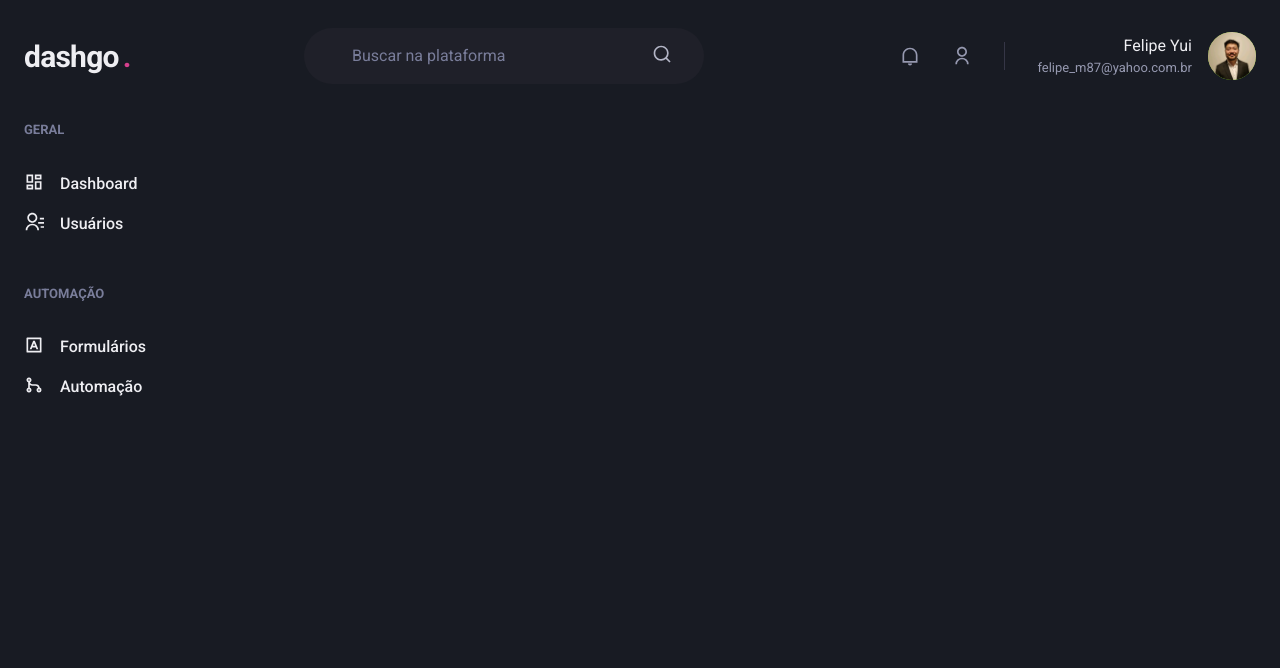
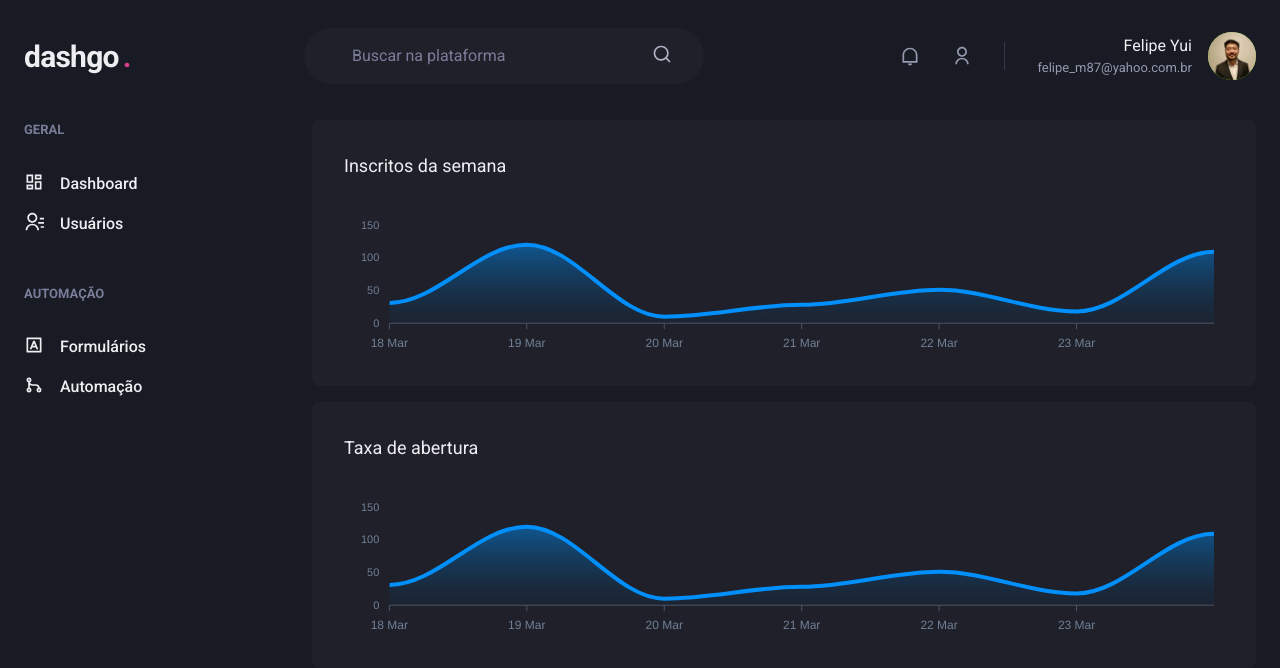
Before and after one commit to felipekejo/dashgo, a Next.js app: page /dashboard in a window 1280 px wide. Shown: the top 668 px of the page. Built offline with nearby package versions, Linux system fonts and the light colour scheme.

Commit message:
Page: Dashcboard

```diff
--- a/package.json
+++ b/package.json
@@ -13,9 +13,11 @@
     "@chakra-ui/react": "^1.6.5",
     "@emotion/react": "^11.4.1",
     "@emotion/styled": "^11.3.0",
+    "apexcharts": "^3.27.3",
     "framer-motion": "^4.1.17",
     "next": "11.0.1",
     "react": "17.0.2",
+    "react-apexcharts": "^1.3.9",
     "react-dom": "17.0.2",
     "react-icons": "^4.2.0"
   },
--- a/src/pages/dashboard.tsx
+++ b/src/pages/dashboard.tsx
@@ -1,13 +1,103 @@
-import { Flex } from "@chakra-ui/react";
+import { Box, Flex, SimpleGrid, Text, theme } from "@chakra-ui/react";
+import dynamic from 'next/dynamic'
 import { Header } from "../components/Header";
 import { Sidebar } from "../components/Sidebar";
+import { ApexOptions } from 'apexcharts';
+
+const Chart = dynamic(() => import('react-apexcharts'), {
+  ssr: false
+})
+
+
+const options: ApexOptions = {
+  chart: {
+    toolbar: {
+      show: false
+    },
+    zoom: {
+      enabled: false
+    },
+    foreColor: theme.colors.gray[500]
+  },
+  grid: {
+    show: false
+  },
+  dataLabels: {
+    enabled: false
+  },
+  tooltip: {
+    enabled: false
+  },
+  xaxis: {
+    type: 'datetime',
+    axisBorder: {
+      color: theme.colors.gray[600]
+    },
+    axisTicks: {
+      color: theme.colors.gray[600]
+    },
+    categories: [
+      '2021-03-18T00:00:00.000Z',
+      '2021-03-19T00:00:00.000Z',
+      '2021-03-20T00:00:00.000Z',
+      '2021-03-21T00:00:00.000Z',
+      '2021-03-22T00:00:00.000Z',
+      '2021-03-23T00:00:00.000Z',
+      '2021-03-24T00:00:00.000Z',
+
+    ],
+  },
+  fill: {
+    opacity: 0.3,
+    type: 'gradient',
+    gradient: {
+      shade: 'dark',
+      opacityFrom: 0.7,
+      opacityTo: 0.3
+    }
+  }
+}
+
+const series = [
+  {
+    name: 'series1',
+    data: [31, 120, 10, 28, 51, 18, 109]
+  }
+]
 
 export default function Dashboard() {
+
+
   return (
     <Flex direction="column" h="100vh">
       <Header />
       <Flex w="100%" my="6" maxWidth={1480} mx="auto" px="6">
         <Sidebar />
+        <SimpleGrid flex="1" gap="4" minChildWidth="520px" align="flex-start">
+          <Box
+            p="8"
+            bg="gray.800"
+            borderRadius={8}
+            pb="4"
+          >
+            <Text fontSize="lg" mb="4">
+              Inscritos da semana
+            </Text>
+            <Chart options={options} series={series} type="area" height={160} />
+          </Box>
+          <Box
+            p="8"
+            bg="gray.800"
+            borderRadius={8}
+            pb="4"
+          >
+            <Text fontSize="lg" mb="4">
+              Taxa de abertura
+            </Text>
+            <Chart options={options} series={series} type="area" height={160} />
+
+          </Box>
+        </SimpleGrid>
       </Flex>
     </Flex>
 
```
Also changed, not shown: 1 other file (tests, documents, lock files or other folders).
